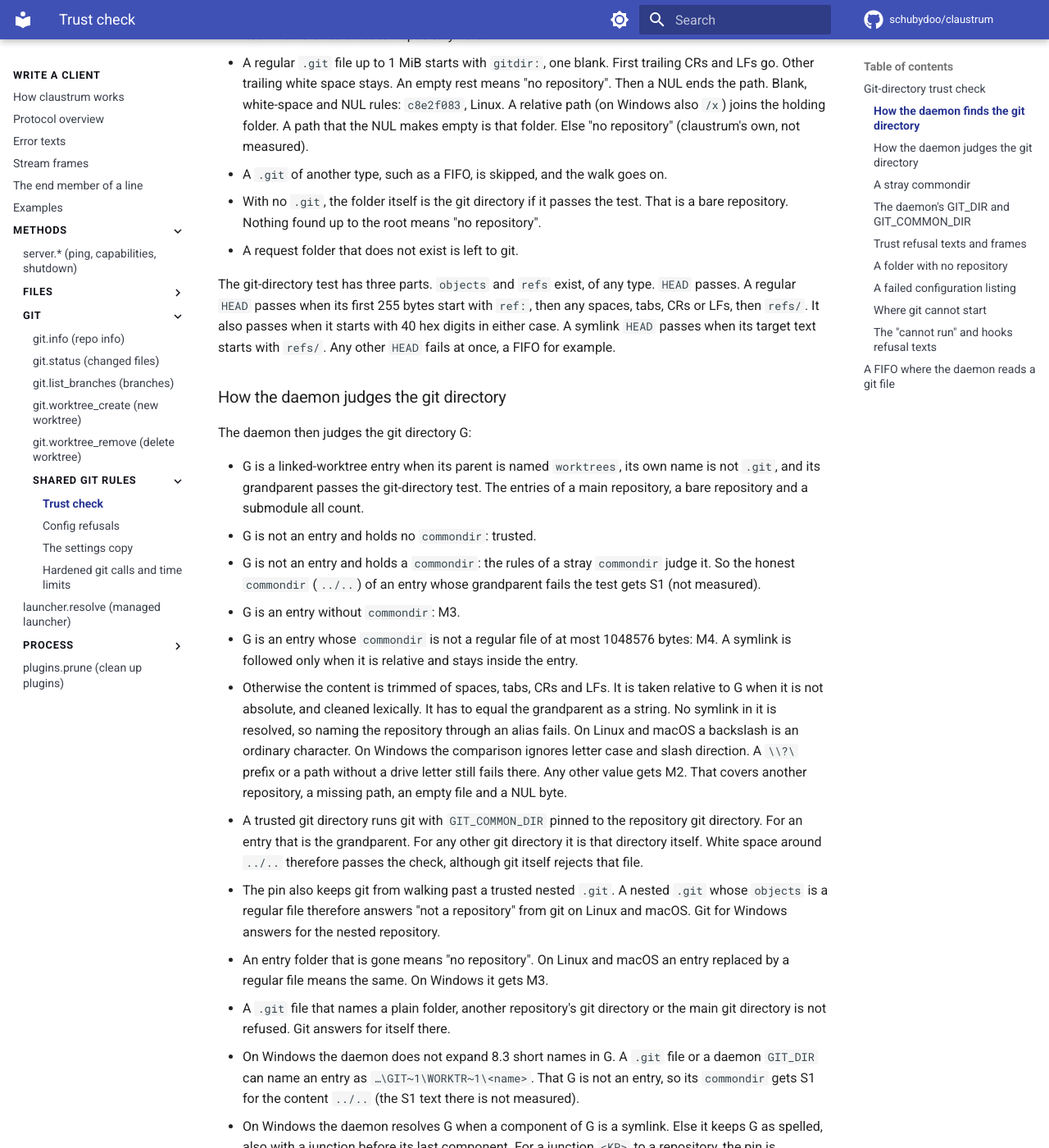
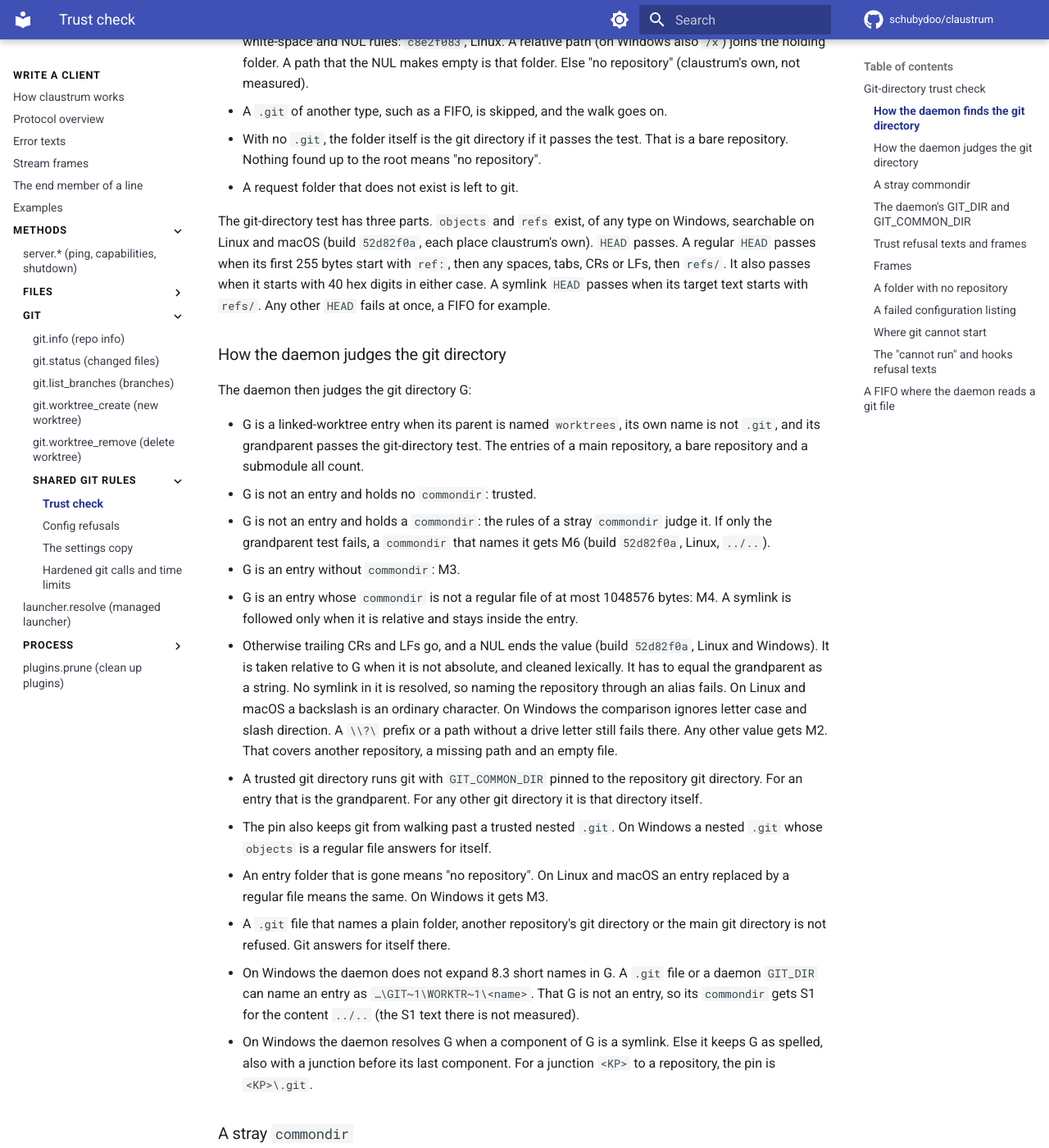
Before and after one commit to schubydoo/claustrum, an MkDocs documentation site: the page built from docs/protocol/git-rules-trust.md, in a window 1280 px wide and 1400 px high, scrolled down 1291 px. Shown: the whole window at 82% size. Built offline with MkDocs 1.6.1 and Material for MkDocs 9.7.7, drawn with Linux system fonts in a browser that asks for light colours; comment, search, counter and statistics services are not loaded; some of the changed text lies outside the part shown.

Commit message:
docs: the 52d82f0a rules of the git-directory trust check
Co-Authored-By: Claude Opus 5.5 <noreply@anthropic.com>

```diff
--- a/docs/protocol/git-rules-trust.md
+++ b/docs/protocol/git-rules-trust.md
@@ -1,17 +1,15 @@
 # Trust check of the git directory
 
-Every `git.*` method checks the git directory of its folder before git runs there, unless the `GIT_COMMON_DIR` of the daemon turns the check off for `git.info` and `git.list_branches`. This page gives that check, its refusal texts and the rule for a FIFO.
+The `git.*` methods check the git directory of their folder before git runs there.
 
 An untagged rule on this page matches build `5fd08069` or an earlier build. A section that names its systems or its build keeps that scope.
 
 ## Git-directory trust check
 
-Every `git.*` method checks the git directory of the folder that it runs git in,
-before git runs there. That folder is `path` for `git.info` and
-`git.list_branches`. It is `baseRepo` for `git.status`, `git.worktree_create` and
-`git.worktree_remove`. The check has three outcomes. "Trusted" lets git run. "No
+The folder of the check is `path` for `git.info` and `git.list_branches`, and
+`baseRepo` for `git.status`, `git.worktree_create` and `git.worktree_remove`. The check has three outcomes. "Trusted" lets git run. "No
 repository" answers as if the folder held no repository. "Refused" answers with
-one of the texts M2 to M5 and S1 to S3, and git does not run.
+one of the texts M2 to M6 and S1 to S3, and git does not run.
 
 ### How the daemon finds the git directory
 
@@ -57,8 +55,9 @@ the daemon walks up from the request folder:
   That is a bare repository. Nothing found up to the root means "no repository".
 - A request folder that does not exist is left to git.
 
-The git-directory test has three parts. `objects` and `refs` exist, of any type.
-`HEAD` passes. A regular `HEAD` passes when its first 255 bytes start with `ref:`,
+The git-directory test has three parts. `objects` and `refs` exist, of any type on
+Windows, searchable on Linux and macOS (build `52d82f0a`, each place claustrum's
+own). `HEAD` passes. A regular `HEAD` passes when its first 255 bytes start with `ref:`,
 then any spaces, tabs, CRs or LFs, then `refs/`. It also passes when it starts
 with 40 hex digits in either case. A symlink `HEAD` passes when its target text
 starts with `refs/`. Any other `HEAD` fails at once, a FIFO for example.
@@ -72,26 +71,25 @@ The daemon then judges the git directory G:
   a main repository, a bare repository and a submodule all count.
 - G is not an entry and holds no `commondir`: trusted.
 - G is not an entry and holds a `commondir`: the rules of a stray `commondir`
-  judge it. So the honest `commondir` (`../..`) of an entry whose grandparent fails
-  the test gets S1 (not measured).
+  judge it. If only the grandparent test fails, a `commondir` that names it gets
+  M6 (build `52d82f0a`, Linux, `../..`).
 - G is an entry without `commondir`: M3.
 - G is an entry whose `commondir` is not a regular file of at most 1048576 bytes:
   M4. A symlink is followed only when it is relative and stays inside the entry.
-- Otherwise the content is trimmed of spaces, tabs, CRs and LFs. It is taken
-  relative to G when it is not absolute, and cleaned lexically. It has to equal
+- Otherwise trailing CRs and LFs go, and a NUL ends the value (build
+  `52d82f0a`, Linux and Windows). It is taken relative to G when it is not
+  absolute, and cleaned lexically. It has to equal
   the grandparent as a string. No symlink in it is resolved, so naming the
   repository through an alias fails. On Linux and macOS a backslash is an
   ordinary character. On Windows the comparison ignores letter case and slash
   direction. A `\\?\` prefix or a path without a drive letter still fails there.
-  Any other value gets M2. That covers another repository, a missing path, an
-  empty file and a NUL byte.
+  Any other value gets M2. That covers another repository, a missing path and
+  an empty file.
 - A trusted git directory runs git with `GIT_COMMON_DIR` pinned to the repository
   git directory. For an entry that is the grandparent. For any other git
-  directory it is that directory itself. White space around `../..` therefore
-  passes the check, although git itself rejects that file.
-- The pin also keeps git from walking past a trusted nested `.git`. A nested
-  `.git` whose `objects` is a regular file therefore answers "not a repository"
-  from git on Linux and macOS. Git for Windows answers for the nested repository.
+  directory it is that directory itself.
+- The pin also keeps git from walking past a trusted nested `.git`. On Windows a
+  nested `.git` whose `objects` is a regular file answers for itself.
 - An entry folder that is gone means "no repository". On Linux and macOS an entry
   replaced by a regular file means the same. On Windows it gets M3.
 - A `.git` file that names a plain folder, another repository's git directory or
@@ -126,13 +124,13 @@ these steps:
    its reason. A relative symlink that stays in G is followed. A dangling symlink
    that is absolute, or that leaves G, gets S2 with `openat commondir: path
    escapes from parent` (measured on Linux).
-3. The content with every trailing CR and LF removed is exactly `.` or `./`. A
-   space or a tab is not trimmed. Any other content gets S1, which quotes it. So
+3. The content with every trailing CR and LF removed, up to a NUL, is exactly `.`
+   or `./` (the NUL is claustrum's own). A space or a tab is not trimmed. Any other content gets S1, which quotes it. So
    ` .`, `. `, `.<TAB>`, `./x`, `..`, an empty file, `.\` and the absolute path of
    G itself are all refused.
 4. G then passes the git-directory test, or it gets S3. When both S2 and S3 apply,
    which one answers is not measured.
-5. Else G is trusted, and git runs with `GIT_COMMON_DIR` pinned to G.
+5. Else G is trusted.
 
 ### The daemon's `GIT_DIR` and `GIT_COMMON_DIR`
 
@@ -160,9 +158,9 @@ The daemon's own environment changes the check as follows:
 
 ### Trust refusal texts and frames
 
-M2 to M5 are texts of `f6010b97`, and S1 to S3 are texts of `89cb6289`.
-M2 to M4 and S1 to S3 start with `the repository's git directory could not be
-trusted; git not run: commondir not as git writes it: `. Each `%q` of a path is Go
+M2 to M5 are texts of `f6010b97`, S1 and S2 of `89cb6289`, M6 and S3 of `52d82f0a`.
+M2 to M4, M6 and S1 to S3 start with `the repository's git directory could not be
+trusted; git not run: `, all but M6 then `commondir not as git writes it: `. Each `%q` of a path is Go
 quoting of the path cut to its first 300 runes. The content in S1 is cut to its
 first 60 runes instead. A non-ASCII path is cut by runes, not bytes. An invalid
 UTF-8 byte stays a byte and prints as `\xff`. The rest of the text is never cut.
@@ -172,9 +170,10 @@ UTF-8 byte stays a byte and prints as `\xff`. The rest of the text is never cut.
 | M2 | `%q does not name the entry's own repository, %q; restore the file to read ../.. or remove that worktree entry and add the worktree again` | `<entry>/commondir`, `<repo git dir>` |
 | M3 | `worktree entry %q has none (git always writes one there, containing ../..); the entry is damaged or was not made by git — recreate the worktree with git worktree add, or remove the entry` | `<entry>` |
 | M4 | `%q is not a small plain file (<reason>); remove it, or remove that worktree entry and add the worktree again so git rewrites it` | `<entry>/commondir` |
+| M6 | `this worktree's repository, %q, has a missing or damaged HEAD, objects or refs, or your account on the remote machine cannot open them; repair that directory or its permissions` | `<repo git dir>` |
 | S1 | `%q reads %q; git writes that file only inside .git/worktrees/<name>/, and Claude Code's sandbox may leave one containing just "."; anything else sends git's configuration and hooks elsewhere, so treat it as tampering: delete it, and if you did not create it, find out what did` | `<G>/commondir`, the content |
 | S2 | `%q is not a small plain file (<reason>); git writes that file only inside .git/worktrees/<name>/; one here can send git's configuration and hooks elsewhere, so treat it as tampering: delete it, and if you did not create it, find out what did` | `<G>/commondir` |
-| S3 | `%q sits in a git directory git would not take as a repository (its HEAD, objects or refs missing or invalid), so git would look for one somewhere else; repair that directory (usually its HEAD file)` | `<G>/commondir` |
+| S3 | `%q sits in a git directory git would not take as a repository (its HEAD, objects or refs missing, invalid, or not open to your account on the remote machine), so git would look for one somewhere else; repair that directory (usually its HEAD file)` | `<G>/commondir` |
 
 `<name>` in S1 and S2 is literal text, and the JSON encoder writes it as
 `\u003cname\u003e`.
@@ -188,6 +187,8 @@ example `openat commondir: The system cannot find the file specified.`.
 
 M5 has no common prefix. It is `config-defined hooks could not be pinned off; git
 not run: the worktree entry this folder's .git names no longer exists`.
+
+### Frames
 
 | method | refused | no repository |
 |---|---|---|
```
Also changed, not shown: .changeset/gitdir-trust-52d.md (added, +5 -0 lines), docs/protocol/git-status.md (+1 -1 lines).
